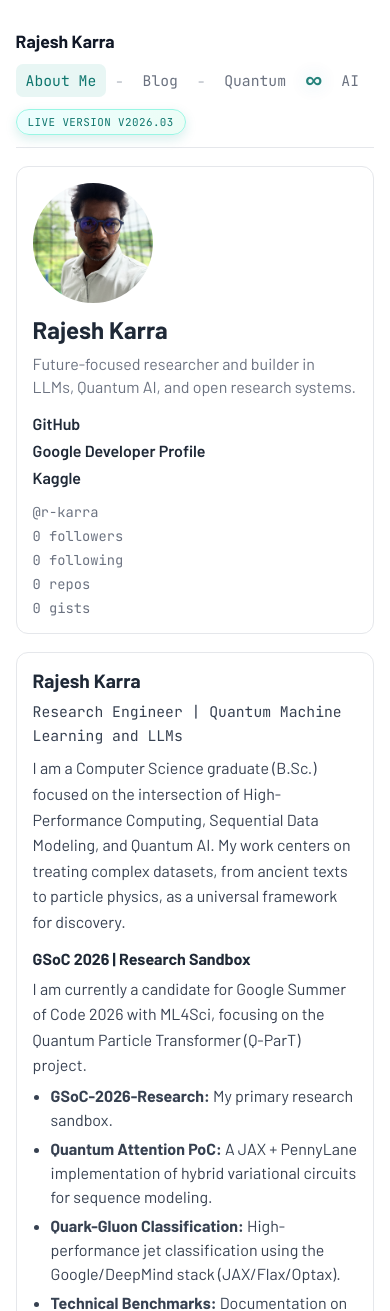
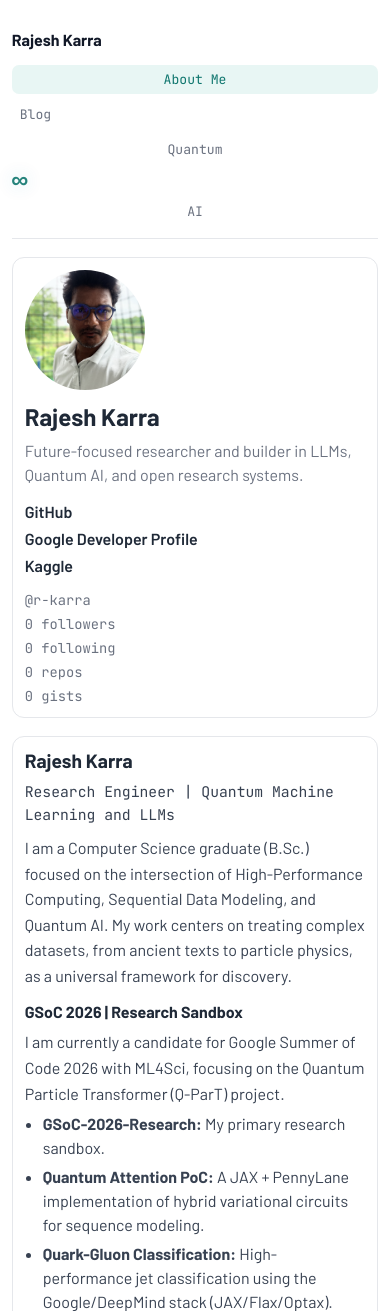
Before and after one commit to rajesh-karra/karra.ai, a Django app: page / in a window 390 px wide. Shown: the top 1311 px of the page. Run offline with Django 5.2, Linux system fonts and the light colour scheme; data that the repository does not hold is empty.

Commit message:
button removed

```diff
--- a/portfolio/context_processors.py
+++ /dev/null
@@ -1,5 +0,0 @@
-from django.conf import settings
-
-
-def app_meta(_request):
-    return {"APP_VERSION": settings.APP_VERSION}
--- a/static/css/site.css
+++ b/static/css/site.css
@@ -20,6 +20,11 @@ body {
     background: var(--bg);
     color: var(--text);
     font-family: var(--sans);
+}
+
+img,
+svg {
+    max-width: 100%;
 }
 
 .site-header {
@@ -50,24 +55,7 @@ body {
     align-items: center;
     gap: 10px;
     margin-left: auto;
-}
-
-.header-status {
-    display: flex;
-    align-items: center;
-}
-
-.live-badge {
-    border: 1px solid #99f6e4;
-    border-radius: 999px;
-    padding: 5px 11px;
-    font-family: var(--mono);
-    font-size: 0.68rem;
-    letter-spacing: 0.04em;
-    text-transform: uppercase;
-    color: #0f766e;
-    background: linear-gradient(135deg, #ecfeff 0%, #ecfdf5 100%);
-    box-shadow: 0 4px 12px rgba(13, 148, 136, 0.16);
+    flex-wrap: wrap;
 }
 
 .menu-sep {
@@ -89,6 +77,7 @@ body {
     padding: 7px 10px;
     border-radius: 7px;
     cursor: pointer;
+    white-space: nowrap;
     transition: background-color 0.2s ease, color 0.2s ease;
 }
 
@@ -1545,6 +1534,14 @@ body {
 }
 
 @media (max-width: 980px) {
+    .site-header {
+        width: min(1120px, 94%);
+    }
+
+    .main-menu {
+        margin-left: 0;
+    }
+
     .about-layout {
         grid-template-columns: 1fr;
     }
@@ -1563,10 +1560,16 @@ body {
 
     .qa-shell {
         grid-template-columns: 1fr;
+        min-height: 0;
     }
 
     .qa-main-grid {
         grid-template-columns: 1fr;
+    }
+
+    .qa-right {
+        position: static;
+        top: auto;
     }
 
     .qa-stats-grid {
@@ -1582,14 +1585,18 @@ body {
     .site-header {
         flex-direction: column;
         align-items: flex-start;
+        position: static;
     }
 
     .main-menu {
+        width: 100%;
         margin-left: 0;
-    }
-
-    .header-status {
-        width: 100%;
+        gap: 6px;
+        margin-top: 4px;
+    }
+
+    .menu-sep {
+        display: none;
     }
 
     .main-menu,
@@ -1599,6 +1606,45 @@ body {
         align-items: center;
     }
 
+    .main-menu .tab-button,
+    .main-menu .tab-link {
+        width: 100%;
+        justify-content: flex-start;
+    }
+
+    .quantum-ai-combo {
+        width: 100%;
+        flex-wrap: wrap;
+        gap: 6px;
+    }
+
+    .content {
+        width: min(1120px, 94%);
+    }
+
+    .section-card,
+    .profile-panel,
+    .qa-sidebar,
+    .qa-main,
+    .qa-right,
+    .blog-head,
+    .blog-article,
+    .blog-write-card {
+        padding: 12px;
+    }
+
+    .qa-shell {
+        padding: 6px;
+        border-radius: 14px;
+    }
+
+    .qa-right > header,
+    .qa-right > .qa-related,
+    .qa-right > .qa-stats,
+    .qa-right > .qa-graph-wrap {
+        border-radius: 12px;
+    }
+
     .resource-search {
         min-width: 100%;
     }
@@ -1611,3 +1657,31 @@ body {
         width: 100%;
     }
 }
+
+@media (max-width: 520px) {
+    .brand {
+        font-size: 1rem;
+    }
+
+    .tab-button {
+        font-size: 0.82rem;
+        padding: 6px 8px;
+    }
+
+    .qa-shell {
+        gap: 10px;
+    }
+
+    .qa-main-head h3 {
+        font-size: 1.08rem;
+    }
+
+    .qa-graph {
+        min-height: 180px;
+    }
+
+    .blog-pager {
+        flex-wrap: wrap;
+        justify-content: flex-start;
+    }
+}
--- a/templates/blog_detail.html
+++ b/templates/blog_detail.html
@@ -14,14 +14,11 @@
 <body>
     <header class="site-header">
         <a class="brand" href="{% url 'home' %}" aria-label="Homepage">Rajesh Karra</a>
-        <nav class="main-menu" aria-label="Main navigation">
+        <nav id="main-menu" class="main-menu" aria-label="Main navigation">
             <a class="tab-button tab-link" href="{% url 'home' %}">Home</a>
             <span class="menu-sep" aria-hidden="true">-</span>
             <a class="tab-button tab-link" href="{% url 'blog-list' %}">Blog</a>
         </nav>
-        <div class="header-status" aria-label="Deployment status">
-            <span class="live-badge">Live Version {{ APP_VERSION }}</span>
-        </div>
     </header>
 
     <main class="content blog-page">
--- a/templates/blog_list.html
+++ b/templates/blog_list.html
@@ -14,14 +14,11 @@
 <body>
     <header class="site-header">
         <a class="brand" href="{% url 'home' %}" aria-label="Homepage">Rajesh Karra</a>
-        <nav class="main-menu" aria-label="Main navigation">
+        <nav id="main-menu" class="main-menu" aria-label="Main navigation">
             <a class="tab-button tab-link" href="{% url 'home' %}">Home</a>
             <span class="menu-sep" aria-hidden="true">-</span>
             <a class="tab-button tab-link active" href="{% url 'blog-list' %}">Blog</a>
         </nav>
-        <div class="header-status" aria-label="Deployment status">
-            <span class="live-badge">Live Version {{ APP_VERSION }}</span>
-        </div>
     </header>
 
     <main class="content blog-page">
--- a/templates/blog_write.html
+++ b/templates/blog_write.html
@@ -14,16 +14,13 @@
 <body>
     <header class="site-header">
         <a class="brand" href="{% url 'home' %}" aria-label="Homepage">Rajesh Karra</a>
-        <nav class="main-menu" aria-label="Main navigation">
+        <nav id="main-menu" class="main-menu" aria-label="Main navigation">
             <a class="tab-button tab-link" href="{% url 'home' %}">Home</a>
             <span class="menu-sep" aria-hidden="true">-</span>
             <a class="tab-button tab-link" href="{% url 'blog-list' %}">Blog</a>
             <span class="menu-sep" aria-hidden="true">-</span>
             <a class="tab-button tab-link active" href="{% url 'blog-write' %}">Write Post</a>
         </nav>
-        <div class="header-status" aria-label="Deployment status">
-            <span class="live-badge">Live Version {{ APP_VERSION }}</span>
-        </div>
     </header>
 
     <main class="content blog-page">
--- a/templates/home.html
+++ b/templates/home.html
@@ -15,7 +15,7 @@
 <body>
     <header class="site-header">
         <a class="brand" href="#" aria-label="Homepage">{{ profile.name|default:'Rajesh Karra' }}</a>
-        <nav class="main-menu" aria-label="Main navigation">
+        <nav id="main-menu" class="main-menu" aria-label="Main navigation">
             <button class="tab-button active" data-tab="about">About Me</button>
             <span class="menu-sep" aria-hidden="true">-</span>
             <a class="tab-button tab-link" href="{% url 'blog-list' %}">Blog</a>
@@ -26,9 +26,6 @@
                 <button class="tab-button" data-tab="ai">AI</button>
             </div>
         </nav>
-        <div class="header-status" aria-label="Deployment status">
-            <span class="live-badge">Live Version {{ APP_VERSION }}</span>
-        </div>
     </header>
 
     <main class="content">
```
Also changed, not shown: config/settings.py (+5 -4 lines), 1 other file.
